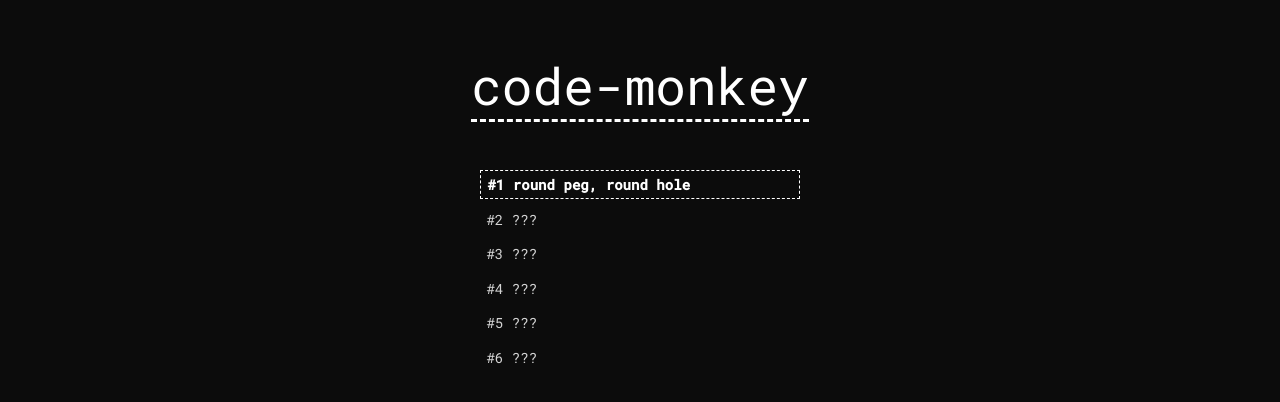
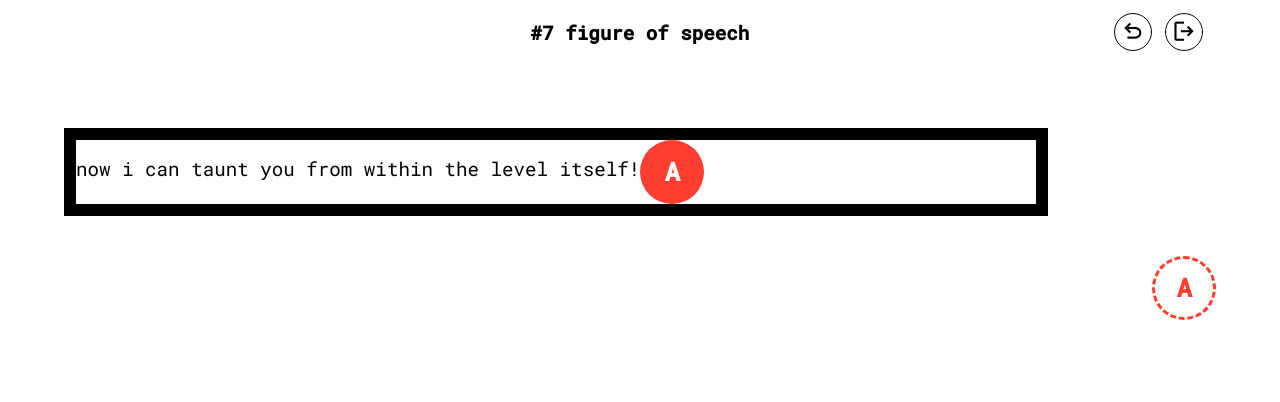
Before and after one commit to marcos-acosta/css-hell, a React (Create React App) app: page / in a window 1280 px wide. Shown: the top 402 px of the page. Built offline with nearby package versions, Linux system fonts and the light colour scheme.

Commit message:
First draft of level 7

```diff
--- a/public/data/levels.json
+++ b/public/data/levels.json
@@ -9,8 +9,7 @@
           "top": "calc((100vh - 5vw) / 2)",
           "left": "calc(100vw / 3)"
         },
-        "cssBudget": 1,
-        "children": null
+        "cssBudget": 1
       },
       {
         "id": "h0",
@@ -19,8 +18,7 @@
           "top": "calc((100vh - 5vw) / 2)",
           "right": "calc(100vw / 3)"
         },
-        "cssBudget": 0,
-        "children": null
+        "cssBudget": 0
       }
     ],
     "completionMessage": {
@@ -45,14 +43,12 @@
           {
             "id": "p0",
             "style": {},
-            "cssBudget": 0,
-            "children": null
+            "cssBudget": 0
           },
           {
             "id": "p1",
             "style": {},
-            "cssBudget": 0,
-            "children": null
+            "cssBudget": 0
           }
         ]
       },
@@ -63,8 +59,7 @@
           "right": "calc(100vw / 3)",
           "top": "calc((100vh - 10vw) / 2)"
         },
-        "cssBudget": 0,
-        "children": null
+        "cssBudget": 0
       },
       {
         "id": "h1",
@@ -73,8 +68,7 @@
           "right": "calc((100vw / 3) + 11vw)",
           "top": "calc((100vh - 10vw) / 2 + 5vw)"
         },
-        "cssBudget": 0,
-        "children": null
+        "cssBudget": 0
       }
     ],
     "completionMessage": {
@@ -92,27 +86,24 @@
           "display": "flex",
           "top": "calc((100vh - 5vw - 2vw) / 3)",
           "left": "calc((100vw - 15vw - 2vw) / 2)",
-          "transform-origin": "-10vw 0"
+          "transformOrigin": "-10vw 0"
         },
         "cssBudget": 2,
         "children": [
           {
             "id": "p0",
             "style": {},
-            "cssBudget": 1,
-            "children": null
+            "cssBudget": 1
           },
           {
             "id": "p1",
             "style": {},
-            "cssBudget": 0,
-            "children": null
+            "cssBudget": 0
           },
           {
             "id": "p2",
             "style": {},
-            "cssBudget": 0,
-            "children": null
+            "cssBudget": 0
           }
         ]
       },
@@ -123,7 +114,7 @@
           "top": "calc((100vh - 5vw - 2vw) * 2 / 3)",
           "left": "calc((100vw - 5vw) / 2 + 5vw)"
         },
-        "children": null,
+
         "cssBudget": 0
       },
       {
@@ -133,7 +124,7 @@
           "top": "calc((100vh - 5vw - 2vw) * 2 / 3)",
           "left": "calc((100vw - 5vw) / 2)"
         },
-        "children": null,
+
         "cssBudget": 0
       },
       {
@@ -143,7 +134,7 @@
           "top": "calc((100vh - 5vw - 2vw) * 2 / 3)",
           "left": "calc((100vw - 5vw) / 2 - 5vw)"
         },
-        "children": null,
+
         "cssBudget": 0
       }
     ],
@@ -173,8 +164,7 @@
               "position": "static",
               "display": "inline-block"
             },
-            "cssBudget": 1,
-            "children": null
+            "cssBudget": 1
           },
           {
             "id": "h0",
@@ -184,8 +174,7 @@
               "marginLeft": "2vw",
               "display": "inline-block"
             },
-            "cssBudget": 1,
-            "children": null
+            "cssBudget": 1
           }
         ]
       }
@@ -208,8 +197,7 @@
           "padding": "0",
           "top": "0"
         },
-        "cssBudget": 1,
-        "children": null
+        "cssBudget": 1
       },
       {
         "id": "h0",
@@ -218,8 +206,7 @@
           "left": "calc((100vw - 5vw) / 2 + 10vw)",
           "top": "20vw"
         },
-        "cssBudget": 0,
-        "children": null
+        "cssBudget": 0
       }
     ],
     "completionMessage": {
@@ -251,16 +238,14 @@
               "margin": "0",
               "position": "absolute"
             },
-            "cssBudget": 1,
-            "children": null
+            "cssBudget": 1
           },
           {
             "id": "p1",
             "style": {
               "float": "right"
             },
-            "cssBudget": 0,
-            "children": null
+            "cssBudget": 0
           }
         ]
       },
@@ -271,8 +256,7 @@
           "top": "calc((100vh - 10vw) / 2 + 10vw)",
           "left": "calc((100vw - 10vw) / 2 + 25vw)"
         },
-        "cssBudget": 0,
-        "children": null
+        "cssBudget": 0
       },
       {
         "id": "h1",
@@ -281,13 +265,57 @@
           "top": "calc((100vh - 10vw) / 2 + 1vw)",
           "left": "calc((100vw - 10vw) / 2 + 35vw)"
         },
-        "cssBudget": 0,
-        "children": null
+        "cssBudget": 0
       }
     ],
     "completionMessage": {
       "message": "Nicely done- you know, if it weren't for all the overwhelming evidence that you don't understand or enjoy CSS, I might have mistaken you for a front end engineer. I'm feeling generous; from now on, I'll let one of your friends free for each puzzle you solve. As a gesture of good faith:",
       "audioFileSource": "https://drive.google.com/uc?export=download&id=1Ux7YhCae10Cn9FJx7LK5vhfA9j-E1qiv"
     }
+  },
+  "7": {
+    "levelName": "figure of speech",
+    "elements": [
+      {
+        "id": "d0",
+        "style": {
+          "position": "absolute",
+          "top": "10vw",
+          "left": "5vw",
+          "width": "75vw",
+          "margin": "0",
+          "marginLeft": "0",
+          "padding": "0"
+        },
+        "cssBudget": 1,
+        "children": [
+          {
+            "id": "t0",
+            "style": {
+              "fontSize": "1.5vw"
+            },
+            "cssBudget": 1,
+            "text": "now i can taunt you from within the level itself!"
+          },
+          {
+            "id": "p0",
+            "style": {
+              "display": "inline-block",
+              "verticalAlign": "middle"
+            },
+            "cssBudget": 0
+          }
+        ]
+      },
+      {
+        "id": "h0",
+        "style": {
+          "position": "absolute",
+          "top": "20vw",
+          "right": "5vw"
+        },
+        "cssBudget": 0
+      }
+    ]
   }
 }
--- a/src/components/App/App.js
+++ b/src/components/App/App.js
@@ -5,7 +5,7 @@ import { LEVEL_DATA_PATH } from "../../util";
 import { useCookies } from "react-cookie";
 import MessageScreen from "../MessageScreen/MessageScreen";
 
-const _DEV_STARTING_LEVEL = null;
+const _DEV_STARTING_LEVEL = 7;
 
 export default function App() {
   const [cookies, setCookie] = useCookies(["checkpoint"]);
--- a/src/components/Controllable/Controllable.js
+++ b/src/components/Controllable/Controllable.js
@@ -3,11 +3,15 @@ import styles from "./Controllable.module.css";
 import { ELEMENT_TYPE, interpretId } from "../../util";
 
 export default forwardRef(function Controllable(props, ref) {
-  const { hasContents, letter, elementType } = interpretId(props.id);
+  const { letter, elementType } = interpretId(props.id);
 
-  return (
+  return elementType === ELEMENT_TYPE.text ? (
+    <span style={props.styles} id={props.id} onClick={props.onClick}>
+      {props.text}
+    </span>
+  ) : (
     <div style={props.styles} ref={ref} id={props.id} onClick={props.onClick}>
-      {hasContents ? (
+      {elementType === ELEMENT_TYPE.div ? (
         props.children
       ) : (
         <span
--- a/src/components/CssEditor/CssEditor.js
+++ b/src/components/CssEditor/CssEditor.js
@@ -8,6 +8,7 @@ const ELEMENT_TYPE_TO_NAME = {
   [ELEMENT_TYPE.peg]: "PEG",
   [ELEMENT_TYPE.hole]: "HOLE",
   [ELEMENT_TYPE.div]: "DIV",
+  [ELEMENT_TYPE.text]: "TEXT",
 };
 
 const convertIdToTitle = (id) => {
--- a/src/components/Level/Level.js
+++ b/src/components/Level/Level.js
@@ -83,7 +83,7 @@ export default function Level(props) {
         </>
       );
     } else {
-      const { id, style, children } = elementData;
+      const { id, style, children, text } = elementData;
       const { baseStyles } = interpretId(id);
       const elementStyles = { ...baseStyles, ...style };
       const combinedCss = {
@@ -103,6 +103,7 @@ export default function Level(props) {
           id={id}
           styles={combinedCss}
           ref={ref}
+          text={text}
           onClick={(e) => {
             e.stopPropagation();
             setSelectedElementInfo(completeElementData);
--- a/src/util.js
+++ b/src/util.js
@@ -3,7 +3,9 @@ const ELEMENT_TYPE = {
   peg: "p",
   hole: "h",
   div: "d",
+  text: "t",
 };
+const ELEMENTS_WITH_LETTERS = [ELEMENT_TYPE.peg, ELEMENT_TYPE.hole];
 const TARGET_COLORS = ["#ff3e30", "#176bef", "#f7b529", "##44FFD2"];
 const NERFED_PROPERTIES = [
   "offset",
@@ -25,9 +27,8 @@ function interpretId(id) {
   const [type, indexStr] = id;
   const index = parseInt(indexStr);
   return {
-    hasContents: type === ELEMENT_TYPE.div,
     elementType: type,
-    letter: type !== ELEMENT_TYPE.div && matchingIdToLetter(index),
+    letter: ELEMENTS_WITH_LETTERS.includes(type) && matchingIdToLetter(index),
     index: index,
     baseStyles: getBaseStyles(type, index),
   };
@@ -86,7 +87,7 @@ function getBaseStyles(elementType, index) {
       cursor: "pointer",
       borderRadius: "50%",
     };
-  } else {
+  } else if (elementType == ELEMENT_TYPE.hole) {
     return {
       height: "4.5vw",
       width: "4.5vw",
@@ -98,6 +99,10 @@ function getBaseStyles(elementType, index) {
       fontWeight: "bold",
       cursor: "pointer",
       borderRadius: "50%",
+    };
+  } else {
+    return {
+      cursor: "pointer",
     };
   }
 }
```
